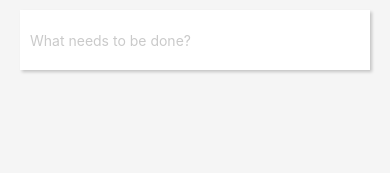
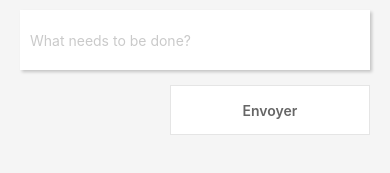
Before and after one commit to bu7ch/popo, a React Native app: screen / in a window 390 px wide. Shown: the part 217-390 px from the top of the page. Built offline with nearby package versions, Linux system fonts and the light colour scheme.

Commit message:
:sparkles: Adding submit button & setState datas

```diff
--- a/App.js
+++ b/App.js
@@ -1,57 +1,62 @@
-import React, { Component } from 'react'
-import { ScrollView, StyleSheet, View } from 'react-native'
-import Heading from './components/Heading'
-import Input from './components/TextInput'
+import React, { Component } from "react";
+import { ScrollView, StyleSheet, View } from "react-native";
+import Button from "./components/Button";
+import Heading from "./components/Heading";
+import Input from "./components/TextInput";
 
-let todoIndex = 0
+let todoIndex = 0;
 export default class App extends Component {
   state = {
-  inputValue: '',
-  todos:[],
-  type: 'All'
-}
+      inputValue: "",
+      todos: [],
+      type: "All",
+    };
+
   inputChange(inputValue) {
-  console.log(' Input value: ', inputValue)
-  this.setState({inputValue})
+    console.log(" Input value: ", inputValue);
+    this.setState({ inputValue });
   }
 
-submitTodo(){
-  if(this.state.inputValue.match(/^\d+$/)) {
+   submitTodo =()=> {
+    if (this.state.inputValue.match(/^\d+$/)) {
       return
     }
     const todo = {
       title: this.state.inputValue,
       todoIndex,
-    complete:false
-  }
-  todoIndex++
-  const todos = [...this.state.todos, todo]
-  this.setState({todos, inputValue: ''}, ()=> { console.log('State: ', this.state)})
+      complete: false,
+    };
+    todoIndex++;
+    const todos = [...this.state.todos, todo];
+    this.setState({ todos, inputValue: "" }, () => {
+      console.log("State: ", this.state);
+    });
   }
 
   render() {
-    const { inputValue} = this.state
+    let { inputValue } = this.state;
     return (
-      <View style ={styles.container}>
+      <View style={styles.container}>
         <ScrollView style={styles.content}>
           <Heading />
           <Input
             inputValue={inputValue}
-        inputChange={(text)=> this.inputChange(text)}
+            inputChange={(text) => this.inputChange(text)}
           />
+          <Button submitTodo={this.submitTodo} />
         </ScrollView>
       </View>
-    )
+    );
   }
 }
 
 const styles = StyleSheet.create({
-  container:{
+  container: {
     flex: 1,
-    backgroundColor:'#f5f5f5'
+    backgroundColor: "#f5f5f5",
   },
   content: {
     flex: 1,
-    paddingTop: 60
-  }
-})
+    paddingTop: 60,
+  },
+});
--- /dev/null
+++ b/components/Button.js
@@ -0,0 +1,40 @@
+import React from 'react'
+import { View, Text, StyleSheet, TouchableHighlight } from 'react-native'
+
+const Button = ({submitTodo}) => {
+  return (
+    <View style={styles.buttonContainer}>
+      <TouchableHighlight
+      underlayColor='#efefef'
+      style={styles.button}
+      onPress={submitTodo}>
+        <Text style={styles.submit}>Envoyer</Text>
+      </TouchableHighlight>
+    </View>
+  )
+}
+
+const styles = StyleSheet.create({
+  buttonContainer:{
+    alignItems: 'flex-end'
+  },
+  button: {
+    height: 50,
+    paddingLeft:20,
+    paddingRight:20,
+    backgroundColor: '#FFFFFF',
+    width:200,
+    marginRight:20,
+    marginTop:15,
+    borderWidth:1,
+    borderColor: 'rgba(0,0,0,0.1)',
+    justifyContent: 'center',
+    alignItems: 'center',
+  },
+  submit:{
+    color: '#666666',
+    fontWeight:'600'
+  }
+})
+
+export default Button
```
Lines whose indentation alone changed are shown as unchanged.
